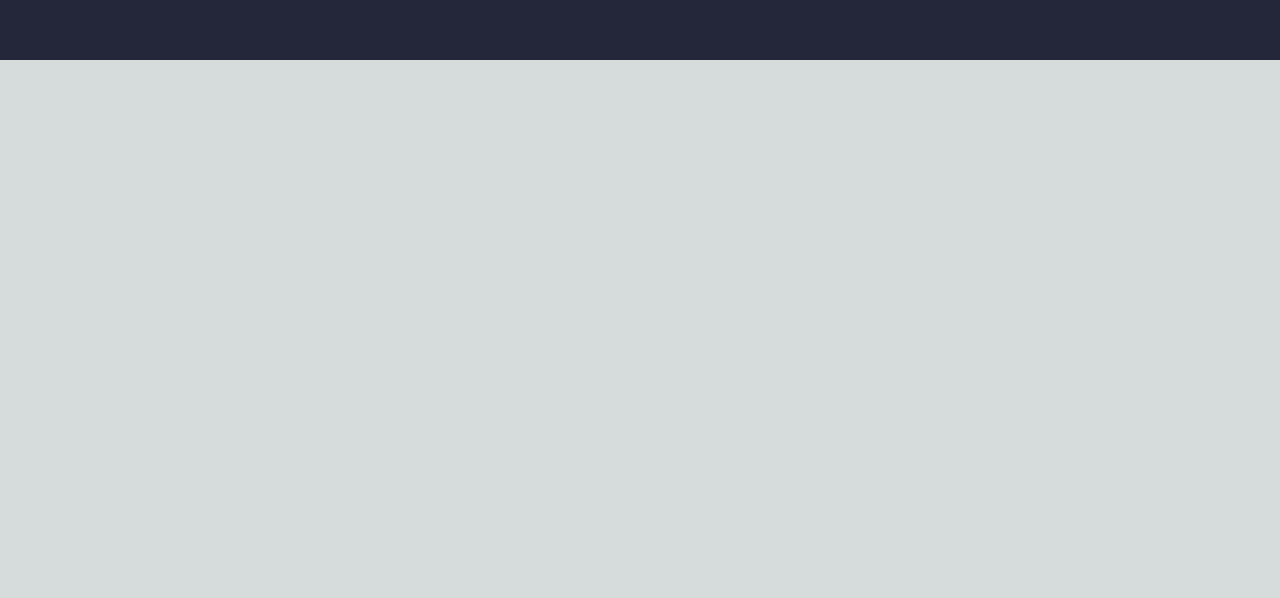
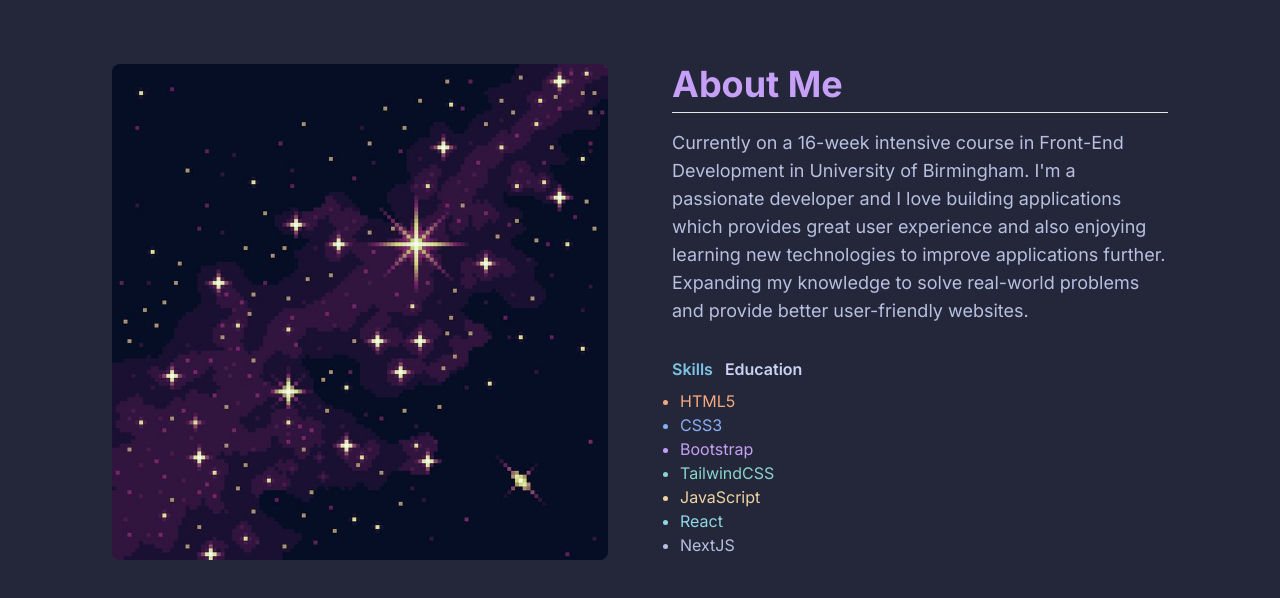
Before and after one commit to lunar-potato/react-portfolio, a Next.js app: page / in a window 1280 px wide. Shown: the part 740-1338 px from the top of the page. Before the commit the page ends 800 px from the top, so only its background shows below. Built offline with nearby package versions, Linux system fonts and the light colour scheme.

Commit message:
Added about me section

```diff
--- a/package.json
+++ b/package.json
@@ -9,6 +9,7 @@
     "lint": "next lint"
   },
   "dependencies": {
+    "framer-motion": "^10.16.4",
     "lucide-react": "^0.288.0",
     "next": "13.5.6",
     "react": "^18",
--- /dev/null
+++ b/src/app/components/AboutMe.jsx
@@ -0,0 +1,86 @@
+"use client";
+import Image from "next/image";
+import React, { useState, useTransition } from "react";
+import AboutTab from "./AboutTab";
+
+const TabInformation = [
+  {
+    title: "Skills",
+    id: "skills",
+    content: (
+      <ul className="pl-2 list-disc">
+        <li className="text-[#f5a97f]">HTML5</li>
+        <li className="text-[#8aadf4]">CSS3</li>
+        <li className="text-[#c6a0f6]">Bootstrap</li>
+        <li className="text-[#8bd5ca]">TailwindCSS</li>
+        <li className="text-[#eed49f]">JavaScript</li>
+        <li className="text-[#91d7e3]">React</li>
+        <li className="text-[#cad3f56]">NextJS</li>
+      </ul>
+    ),
+  },
+  {
+    title: "Education",
+    id: "education",
+    content: (
+      <ul className="pl-2 list-disc">
+        <li>University of Birmingham</li>
+      </ul>
+    ),
+  },
+];
+
+const AboutMe = () => {
+  const [tab, setTab] = useState("skills");
+  const [isPending, startTransition] = useTransition();
+
+  const handleTabChange = (id) => {
+    startTransition(() => {
+      setTab(id);
+    });
+  };
+
+  return (
+    <section className="text-[#b8c0e0]">
+      <div className="items-center gap-8 px-4 py-8 md:grid md:grid-cols-2 xl:gap-16 sm:py-16 xl:px-16">
+        <Image
+          src="/images/about-stars.jpg"
+          width={500}
+          height={500}
+          className="rounded-lg"
+        />
+        <div className="flex flex-col h-full mt-4 text-left md:mt-0">
+          <h2 className="mb-2 text-4xl font-bold text-[#c6a0f6]">About Me</h2>
+          <hr className="mb-4"></hr>
+          <p className="text-base lg:text-lg">
+            Currently on a 16-week intensive course in Front-End Development in University of Birmingham.
+            I'm a passionate developer and I love building applications which provides great user experience
+            and also enjoying learning new technologies to improve applications further. Expanding my knowledge
+            to solve real-world problems and provide better user-friendly websites.
+          </p>
+          <div className="flex flex-row justify-start mt-8">
+            <AboutTab
+              selectTab={() => handleTabChange("skills")}
+              active={tab === "skills"}
+            >
+              {""}
+              Skills{""}
+            </AboutTab>
+            <AboutTab
+              selectTab={() => handleTabChange("education")}
+              active={tab === "education"}
+            >
+              {""}
+              Education{""}
+            </AboutTab>
+          </div>
+          <div className="mt-2">
+          {TabInformation.find((t) => t.id === tab).content}
+          </div>
+        </div>
+      </div>
+    </section>
+  );
+};
+
+export default AboutMe;
--- /dev/null
+++ b/src/app/components/AboutTab.jsx
@@ -0,0 +1,15 @@
+import React from "react";
+
+const AboutTab = ({ active, selectTab, children }) => {
+  const buttonClasses = active ? "text-[#7dc4e4]" : "text-[#cad3f5]";
+
+  return (
+    <button onClick={selectTab}>
+      <p className={`mr-3 font-semibold hover:text-[#7dc4e4] ${buttonClasses}`}>
+        {children}
+      </p>
+    </button>
+  );
+};
+
+export default AboutTab;
--- a/src/app/page.js
+++ b/src/app/page.js
@@ -1,6 +1,7 @@
 import Image from "next/image";
 import Navbar from "./components/Navbar";
 import HeroSection from "./components/HeroSection";
+import AboutMe from "./components/AboutMe";
 
 export default function Home() {
   return (
@@ -8,6 +9,7 @@ export default function Home() {
       <Navbar />
       <div className="container px-12 py-4 mx-auto mt-24">
         <HeroSection />
+        <AboutMe />
       </div>
     </main>
   );
```
Also changed, not shown: src/app/components/HeroSection.jsx (+11 -5 lines), public/images/about-stars.jpg (added), src/app/components/NavLink.jsx (line endings or trailing spaces), src/app/components/Navbar.jsx (indentation only), src/app/components/OverlayMenu.jsx (line endings or trailing spaces), 1 other file (tests, documents, lock files or other folders).
